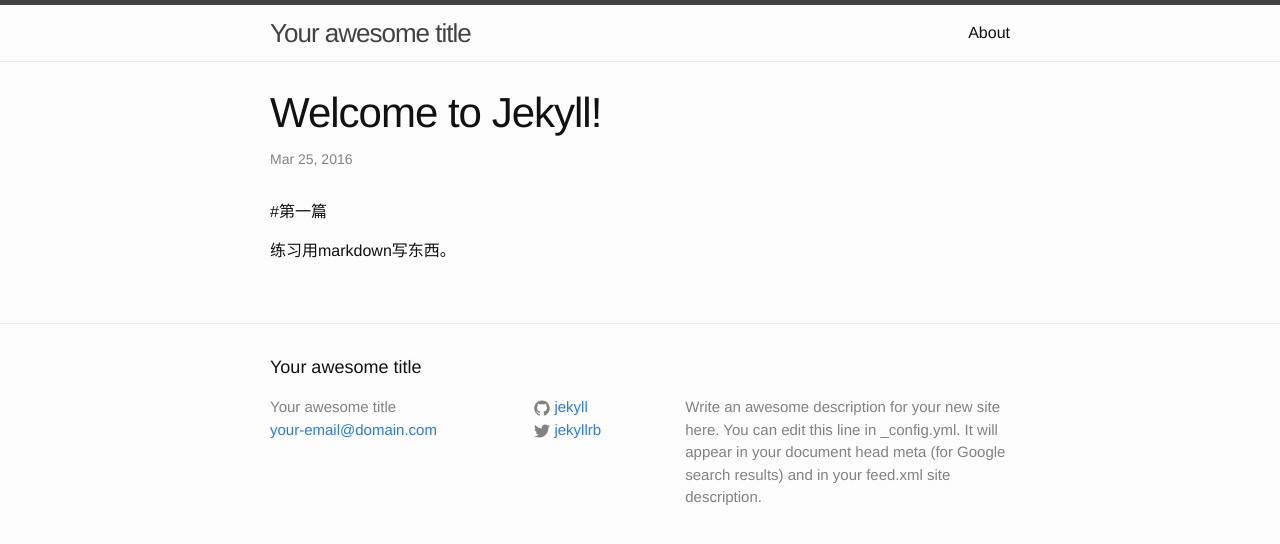
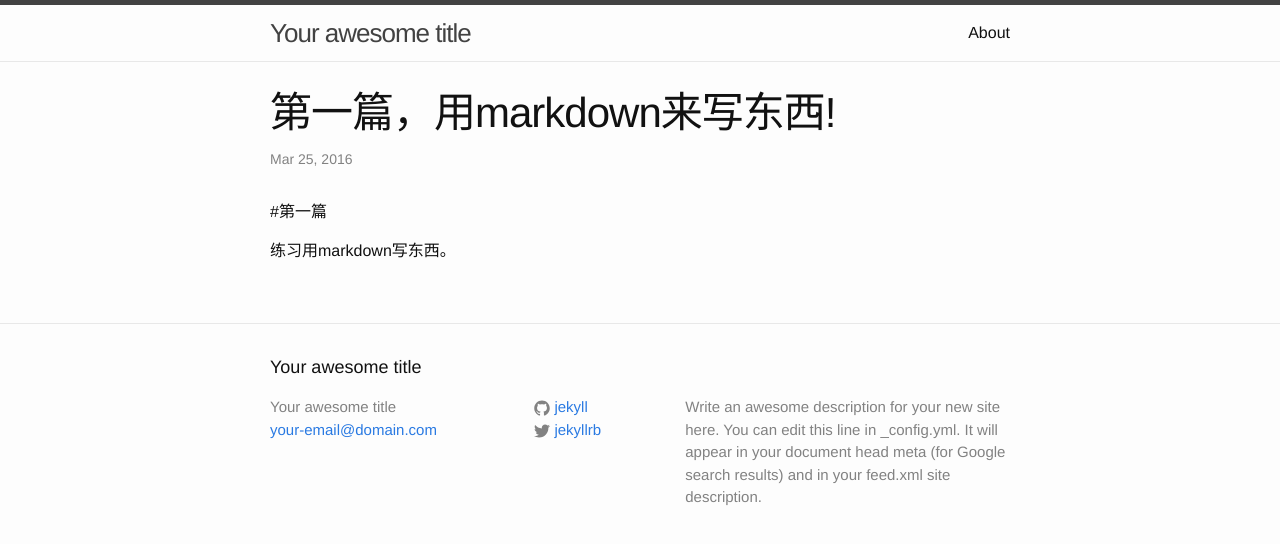
Before and after one commit to sdhhqb/sdhhqb.github.io, a Jekyll site: the page built from _posts/2016-03-30-try-markdown.markdown, in a window 1280 px wide. Shown: the top 544 px of the page. Built offline with Jekyll 4.4.1, drawn with Linux system fonts in a browser that asks for light colours.

Commit message:
rename post

```diff
--- a/_posts/2016-03-30-第一篇，开始用markdown写东西.markdown
+++ b/_posts/2016-03-30-try-markdown.markdown
@@ -1,6 +1,6 @@
 ---
 layout: post
-title:  "Welcome to Jekyll!"
+title:  "第一篇，用markdown来写东西!"
 date:   2016-03-25 17:26:45 +0800
 categories: jekyll update
 ---
```
